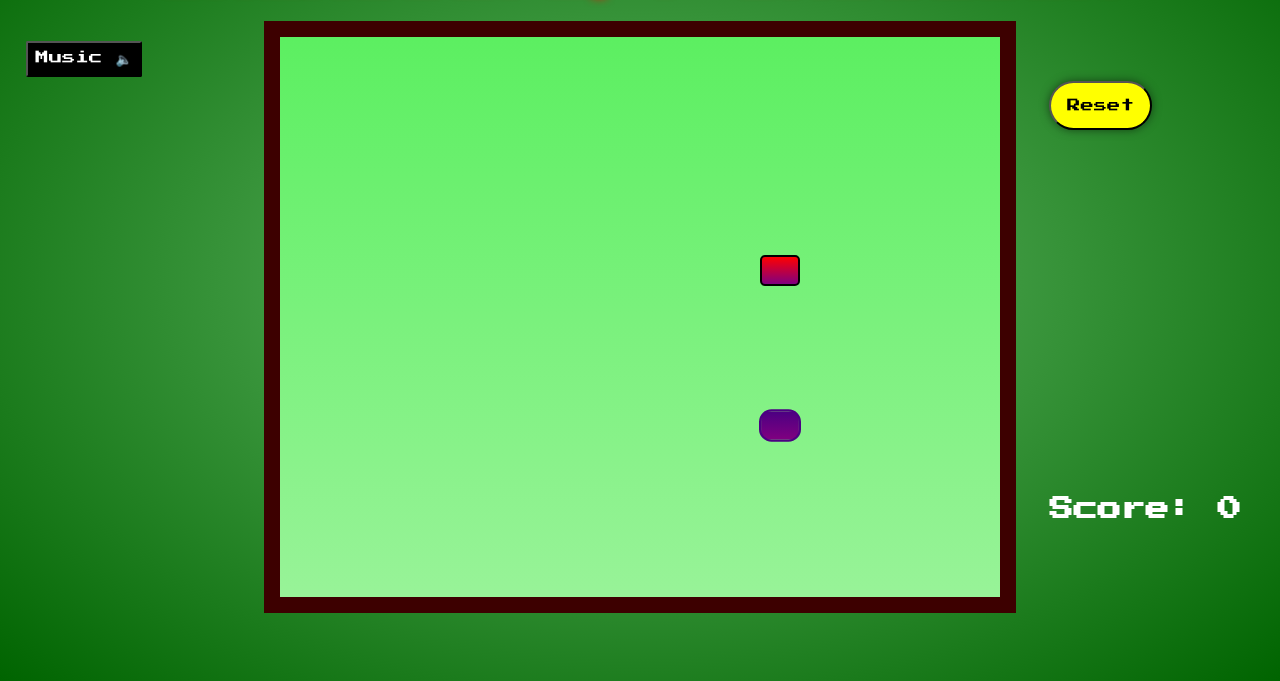
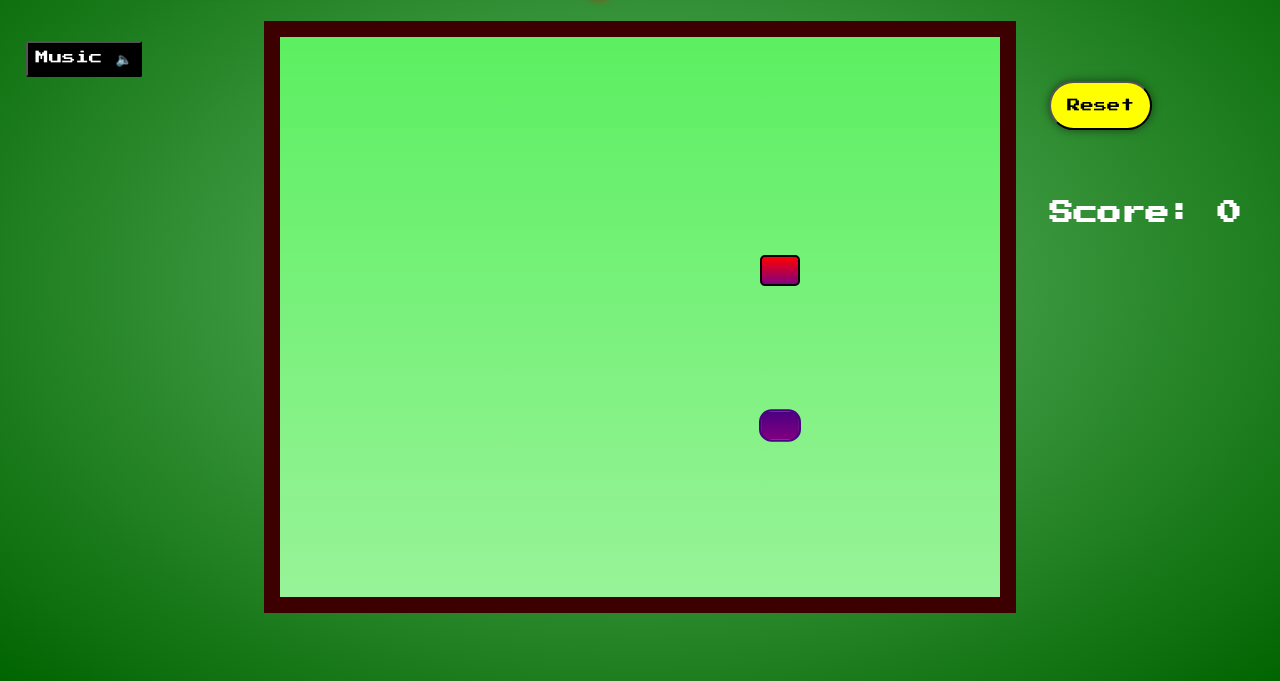
Before and after one commit to rahuljsaliaan/SnakeScript-Showdown, a plain HTML site: page index.html in a window 1280 px wide. Shown: the part 119-800 px from the top of the page. Drawn offline with Linux system fonts and the light colour scheme.

Commit message:
moved the score to top

```diff
--- a/css/style.css
+++ b/css/style.css
@@ -40,7 +40,7 @@
   font-size: 1em;
   position: absolute;
   right: 3%;
-  bottom: 20%;
+  top: 40%;
 }
 
 #btn-sound {
```
